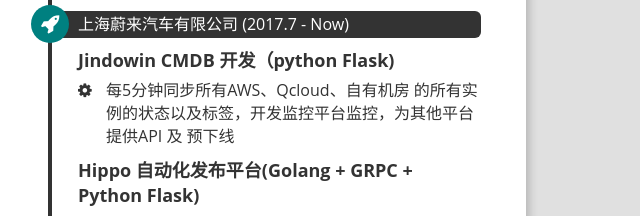
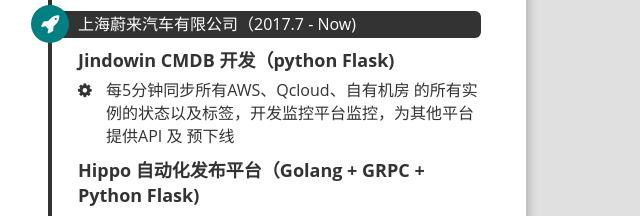
Before and after one commit to bonfy/resume, a plain HTML site: page index.html in a window 1280 px wide. Shown: the part 582-798 px from the top of the page, 629-1269 px from the left. Drawn offline with Linux system fonts and the light colour scheme.

Commit message:
update resume

```diff
--- a/index.html
+++ b/index.html
@@ -193,7 +193,7 @@
 
 								<li class="timeline-item experience-project">
 									<h3 class="timeline-title">
-										<span class="experience-project-type">上海蔚来汽车有限公司 (2017.7 - Now)</span>
+										<span class="experience-project-type">上海蔚来汽车有限公司（2017.7 - Now)</span>
 									</h3>
 
 									<dl class="experience-description timeline-content">
@@ -201,7 +201,7 @@
 										<dd class="experience-task">每5分钟同步所有AWS、Qcloud、自有机房 的所有实例的状态以及标签，开发监控平台监控，为其他平台提供API 及 预下线</dd>
 									</dl>
 									<dl class="experience-description timeline-content">
-										<dt class="experience-project-name">Hippo 自动化发布平台(Golang + GRPC + Python Flask)</dt>
+										<dt class="experience-project-name">Hippo 自动化发布平台（Golang + GRPC + Python Flask)</dt>
 										<dd class="experience-task">避免了以前的邮件通知加手动发布的现象，Stage 环境定时自动发布，Prod 环境加入审批后发布</dd>
 									</dl>
 									<dl class="experience-description timeline-content">
```
